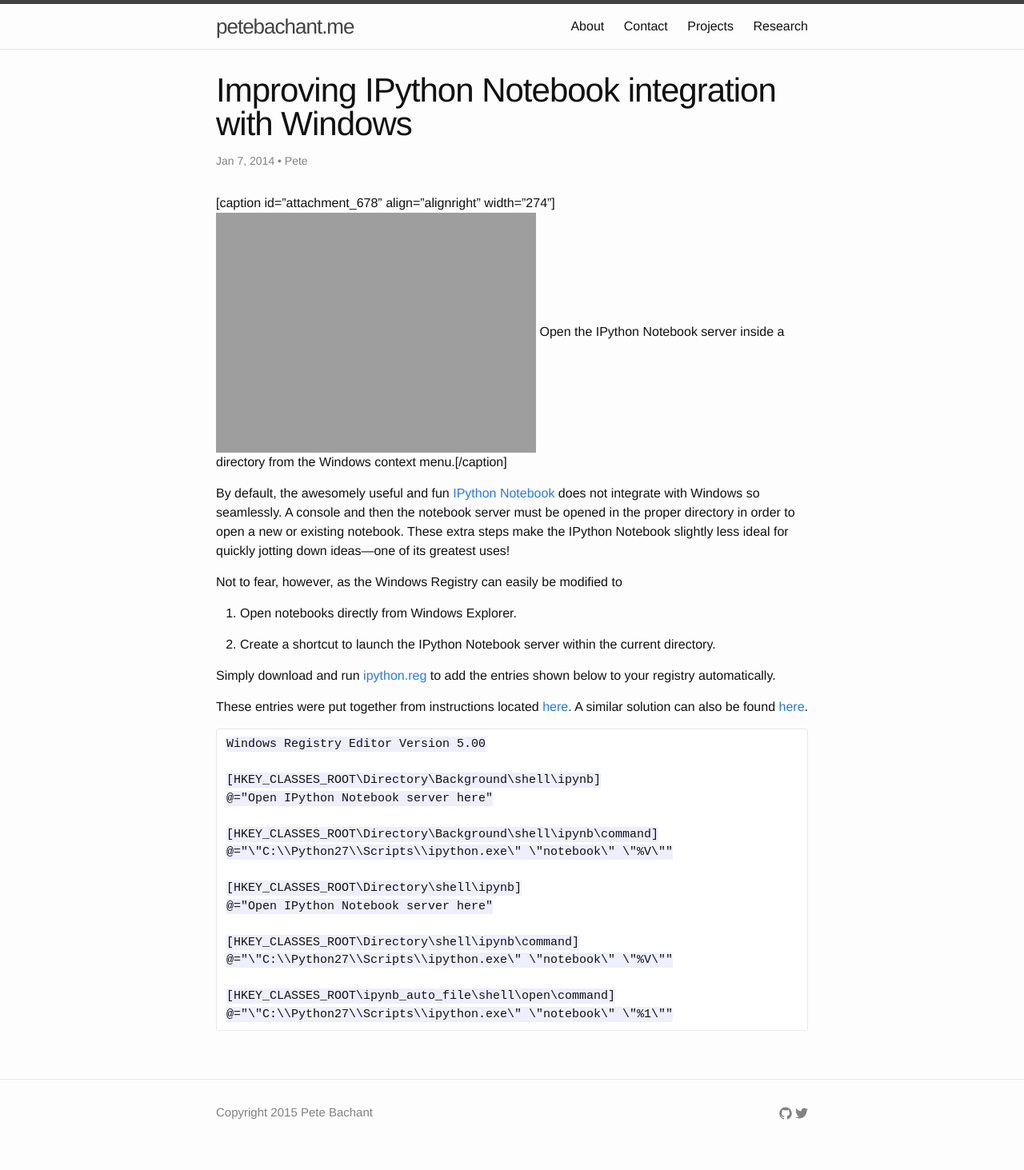
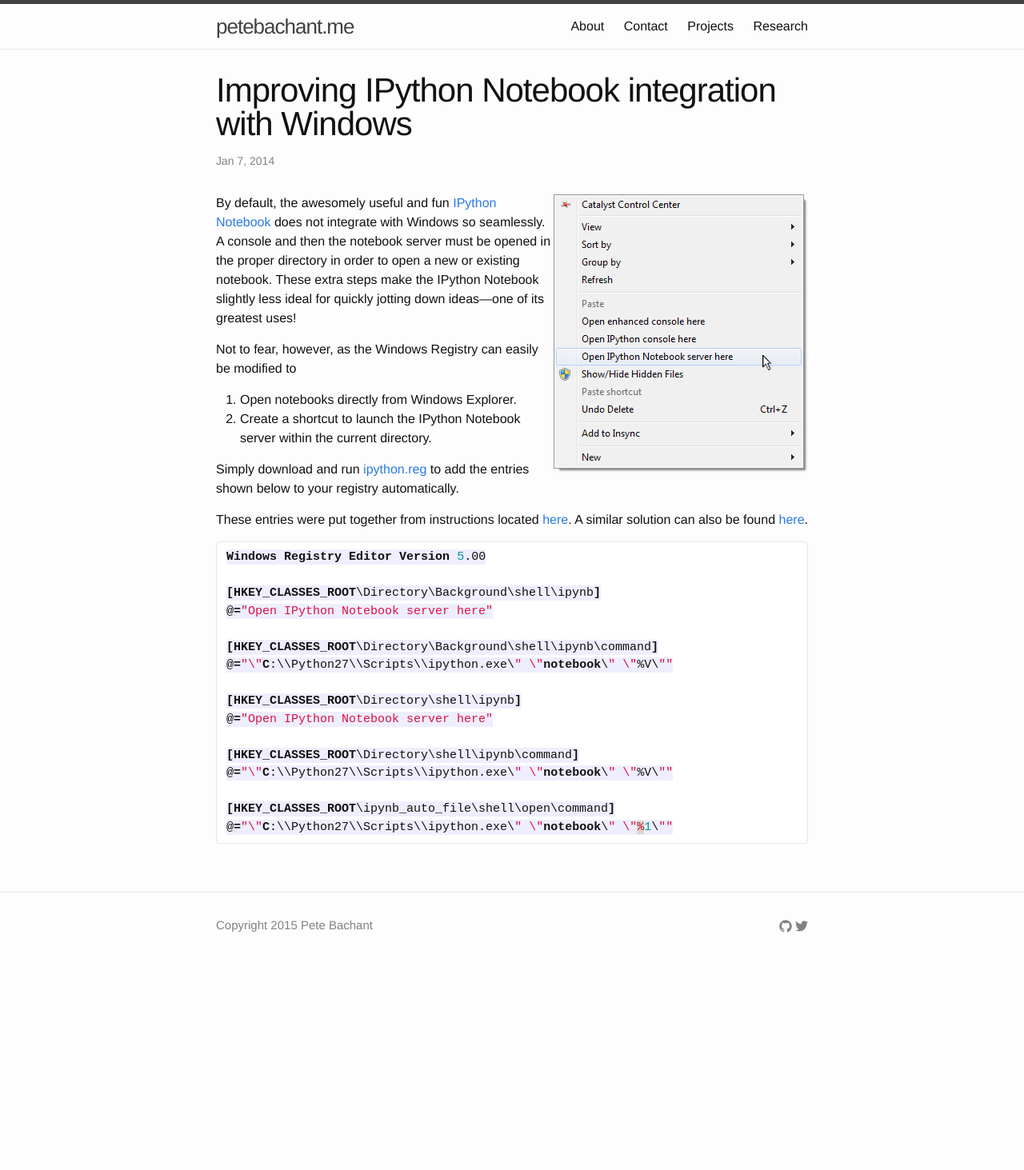
Before and after one commit to petebachant/petebachant.github.io, a Jekyll site: the page built from _posts/2014-01-07-improving-ipython-notebook-integration-with-windows.markdown, in a window 1280 px wide. Shown: the whole page at 80% size. Built offline with Jekyll 4.4.1, drawn with Linux system fonts in a browser that asks for light colours; Markdown is read by kramdown in place of the engine named in the settings; after the commit the page ends 1229 px from its top, so only the background shows below that.

Commit message:
Fix up ipynb Windows post

````diff
--- a/_posts/2014-01-07-improving-ipython-notebook-integration-with-windows.markdown
+++ b/_posts/2014-01-07-improving-ipython-notebook-integration-with-windows.markdown
@@ -1,49 +1,42 @@
 ---
-author: Pete
 comments: true
 date: 2014-01-07 20:58:04+00:00
 layout: post
 slug: improving-ipython-notebook-integration-with-windows
 title: Improving IPython Notebook integration with Windows
-wordpress_id: 654
 categories:
 - Python
 ---
 
-[caption id="attachment_678" align="alignright" width="274"][![Open the IPython Notebook server inside a directory from the Windows context menu.](http://petebachant.me/wp-content/uploads/2014/01/context_menu-274x300.png)](http://petebachant.me/wp-content/uploads/2014/01/context_menu.png) Open the IPython Notebook server inside a directory from the Windows context menu.[/caption]
+<img class="float-right" src="/images/ipython-windows-context-menu.png">
+
 
 By default, the awesomely useful and fun [IPython Notebook](http://ipython.org/notebook.html) does not integrate with Windows so seamlessly. A console and then the notebook server must be opened in the proper directory in order to open a new or existing notebook. These extra steps make the IPython Notebook slightly less ideal for quickly jotting down ideas—one of its greatest uses!
 
 Not to fear, however, as the Windows Registry can easily be modified to
 
-
-
-
   1. Open notebooks directly from Windows Explorer.
-
-
   2. Create a shortcut to launch the IPython Notebook server within the current directory.
-
 
 Simply download and run [ipython.reg](https://drive.google.com/file/d/0BwMVIAlxIxfZVEZoUGpRVWdTTmM/edit?usp=sharing) to add the entries shown below to your registry automatically.
 
 These entries were put together from instructions located [here](http://www.howtogeek.com/107965/how-to-add-any-application-shortcut-to-windows-explorers-context-menu/). A similar solution can also be found [here](http://cyrille.rossant.net/start-an-ipython-notebook-server-in-windows-explorer/).
 
+```bat
+Windows Registry Editor Version 5.00
 
+[HKEY_CLASSES_ROOT\Directory\Background\shell\ipynb]
+@="Open IPython Notebook server here"
 
-    Windows Registry Editor Version 5.00
+[HKEY_CLASSES_ROOT\Directory\Background\shell\ipynb\command]
+@="\"C:\\Python27\\Scripts\\ipython.exe\" \"notebook\" \"%V\""
 
-    [HKEY_CLASSES_ROOT\Directory\Background\shell\ipynb]
-    @="Open IPython Notebook server here"
+[HKEY_CLASSES_ROOT\Directory\shell\ipynb]
+@="Open IPython Notebook server here"
 
-    [HKEY_CLASSES_ROOT\Directory\Background\shell\ipynb\command]
-    @="\"C:\\Python27\\Scripts\\ipython.exe\" \"notebook\" \"%V\""
+[HKEY_CLASSES_ROOT\Directory\shell\ipynb\command]
+@="\"C:\\Python27\\Scripts\\ipython.exe\" \"notebook\" \"%V\""
 
-    [HKEY_CLASSES_ROOT\Directory\shell\ipynb]
-    @="Open IPython Notebook server here"
-
-    [HKEY_CLASSES_ROOT\Directory\shell\ipynb\command]
-    @="\"C:\\Python27\\Scripts\\ipython.exe\" \"notebook\" \"%V\""
-
-    [HKEY_CLASSES_ROOT\ipynb_auto_file\shell\open\command]
-    @="\"C:\\Python27\\Scripts\\ipython.exe\" \"notebook\" \"%1\""
+[HKEY_CLASSES_ROOT\ipynb_auto_file\shell\open\command]
+@="\"C:\\Python27\\Scripts\\ipython.exe\" \"notebook\" \"%1\""
+```
````
Also changed, not shown: images/ipython-windows-context-menu.png (added).
